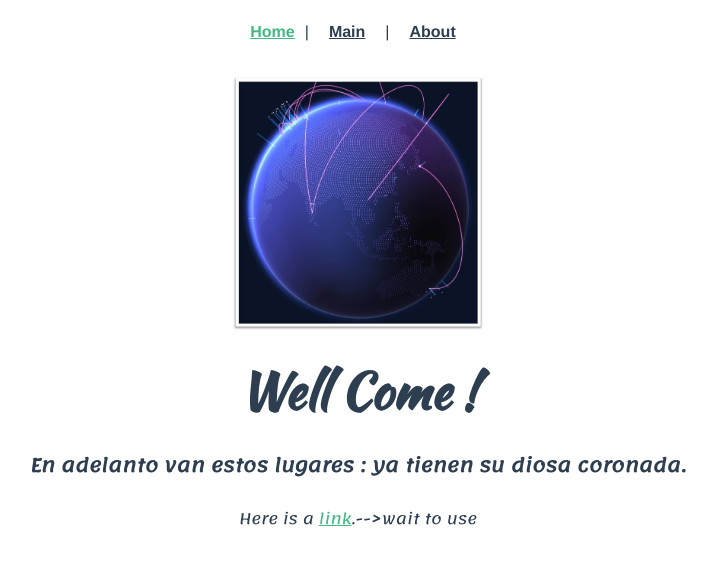
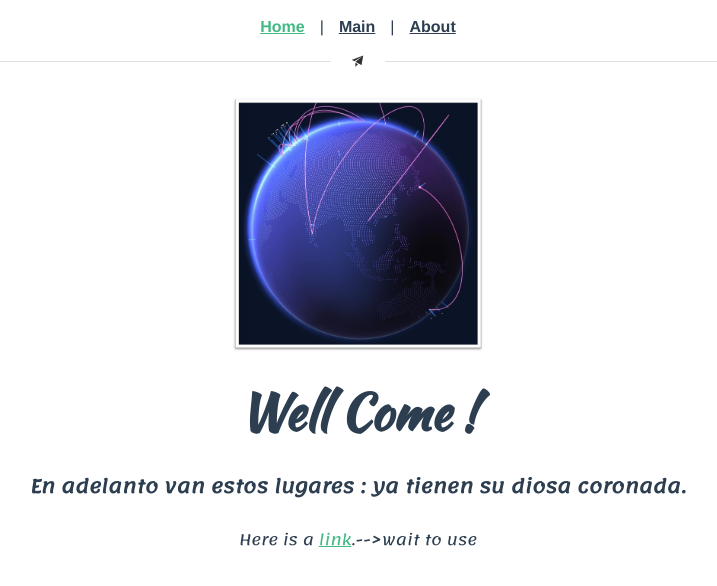
Before and after one commit to humanscrew/vue-lostelk, a Vue app: page / in a window 1280 px wide. Shown: the top 586 px of the page, without its empty margins (282-999 px from the left). Built offline with nearby package versions, Linux system fonts and the light colour scheme.

Commit message:
add el-divider

```diff
--- a/src/App.vue
+++ b/src/App.vue
@@ -6,16 +6,25 @@
     </div>
     <div class="div-inline separator-margin">|</div>
     <!-- 主功能区 -->
-    <div class="div-inline separator-margin">
+    <div class="div-inline">
       <router-link to="/MainFunc">Main</router-link>
     </div>
     <div class="div-inline separator-margin">|</div>
     <!-- 联系页 -->
-    <div class="div-inline separator-margin">
+    <div class="div-inline">
       <router-link to="/about">About</router-link>
     </div>
   </div>
 
+  <!-- 分割线 -->
+  <div>
+    <el-divider class="divider-line"
+      ><i class="el-icon-s-promotion"></i
+    ></el-divider>
+  </div>
+
+  <!-- 滚动条 -->
+  <el-scrollbar>
     <!-- 为router-view设置elementplus过度动画 -->
     <router-view v-slot="{ Component }">
       <transition name="el-zoom-in-top" mode="out-in">
@@ -24,6 +33,7 @@
         </keep-alive>
       </transition>
     </router-view>
+  </el-scrollbar>
 </template>
 
 <script>
@@ -47,7 +57,7 @@ export default defineComponent({
 }
 
 #nav {
-  padding: 15px;
+  padding: 10px;
 
   a {
     font-weight: bold;
@@ -62,7 +72,11 @@ export default defineComponent({
   display: inline-block;
 }
 .separator-margin {
-  margin-right: 10px;
-  margin-left: 10px;
+  margin-right: 15px;
+  margin-left: 15px;
+}
+.divider-line {
+  margin-top: 15px !important;
+  margin-bottom: 15px !important;
 }
 </style>
```
Lines whose indentation alone changed are shown as unchanged.
